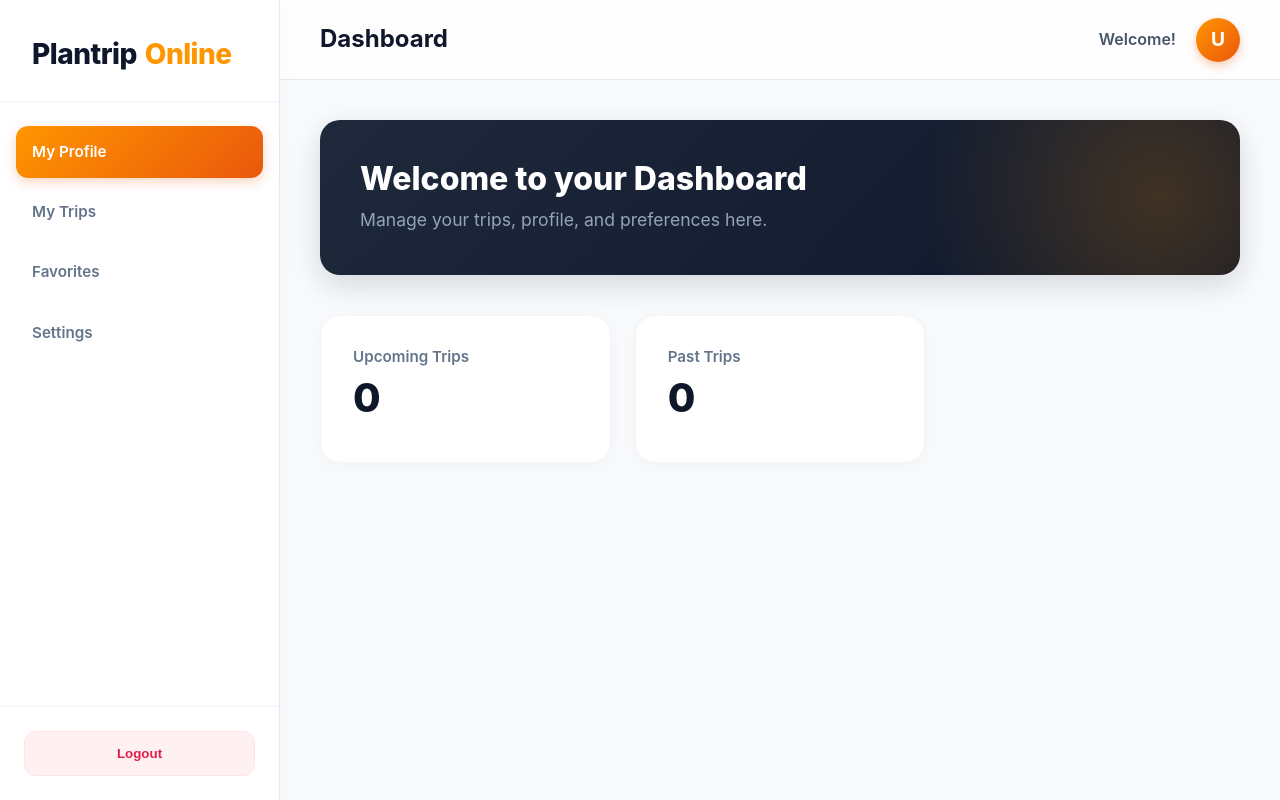
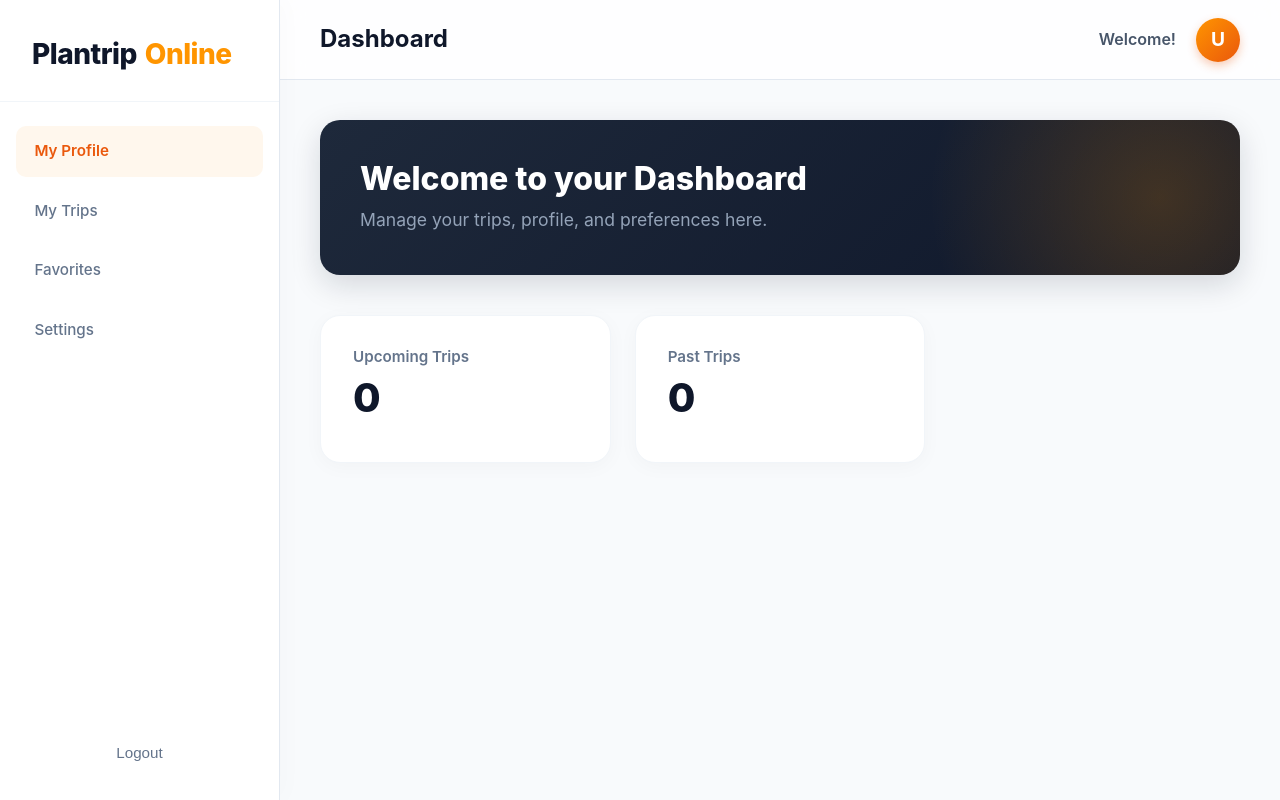
Before and after one commit to akhil-vj/PlanTripOnline-Frontend, a React (Vite) app: page /user-dashboard in a window 1280 px wide. Built offline with nearby package versions, Linux system fonts and the light colour scheme; sample sign-in values are in the browser's storage.

Commit message:
admin dashboard

```diff
--- a/src/pages/Dashboard.module.css
+++ b/src/pages/Dashboard.module.css
@@ -56,52 +56,74 @@
 .sidebarLink {
   display: flex;
   align-items: center;
-  gap: 12px;
-  padding: 0.875rem 1rem;
+  gap: 14px;
+  padding: 0.85rem 1.15rem;
   color: #64748b;
   text-decoration: none;
-  border-radius: 12px;
-  font-weight: 600;
+  border-radius: 10px;
+  font-weight: 500;
   font-size: 0.95rem;
-  transition: all 0.3s ease;
+  transition: all 0.25s ease;
+}
+
+.sidebarLink svg {
+  color: #94a3b8;
+  transition: color 0.25s ease;
 }
 
 .sidebarLink:hover {
-  background-color: #f1f5f9;
+  background-color: #f8fafc;
   color: #0f172a;
 }
 
+.sidebarLink:hover svg {
+  color: #64748b;
+}
+
 .sidebarLink.active {
-  background: linear-gradient(135deg, #ff9500, #ea580c);
-  color: white;
-  box-shadow: 0 4px 12px rgba(234, 88, 12, 0.25);
+  background-color: #fff7ed;
+  color: #ea580c;
+  font-weight: 600;
+}
+
+.sidebarLink.active svg {
+  color: #ea580c;
 }
 
 .logoutBtn {
   padding: 1.5rem;
-  border-top: 1px solid #f1f5f9;
 }
 
 .logoutBtn button {
   width: 100%;
-  padding: 0.875rem;
-  background-color: #fff1f2;
-  color: #e11d48;
-  border: 1px solid #ffe4e6;
-  border-radius: 12px;
-  font-weight: 600;
+  padding: 0.85rem;
+  background-color: transparent;
+  color: #64748b;
+  border: 1px solid transparent;
+  border-radius: 10px;
+  font-weight: 500;
+  font-size: 0.95rem;
   cursor: pointer;
-  transition: all 0.2s;
+  transition: all 0.2s ease;
   display: flex;
   align-items: center;
   justify-content: center;
-  gap: 8px;
+  gap: 10px;
+}
+
+.logoutBtn button svg {
+  color: #94a3b8;
+  transition: color 0.2s ease;
 }
 
 .logoutBtn button:hover {
-  background-color: #e11d48;
-  color: white;
-  border-color: #e11d48;
+  background-color: #fff1f2;
+  color: #e11d48;
+  border-color: #ffe4e6;
+}
+
+.logoutBtn button:hover svg {
+  color: #e11d48;
 }
 
 .mainContent {
```
